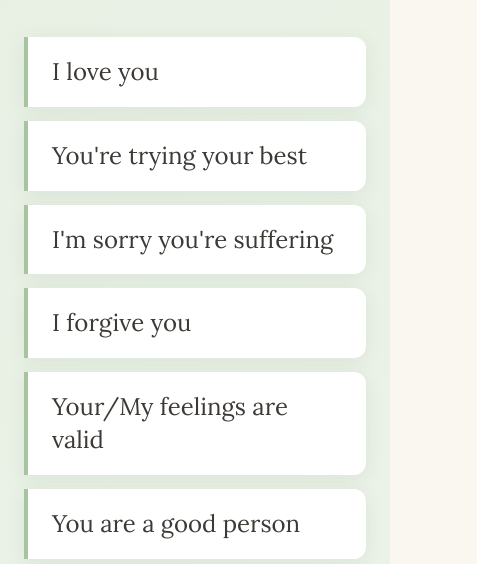
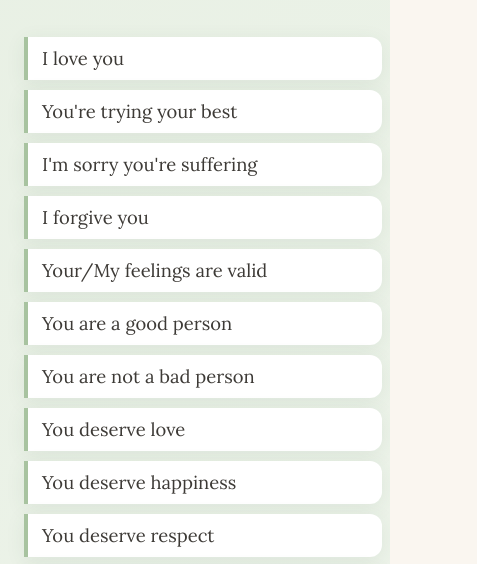
Before and after one commit to MeaningfulIdeas/meaningfulideas, a website: page affirmations/index.html in a window 390 px wide. Shown: the part 268-832 px from the top of the page, 477 px wide, since content can reach past the window. Drawn offline with nearby package versions, Linux system fonts and the light colour scheme.

Commit message:
Improve affirmations page layout

```diff
--- a/affirmations/index.html
+++ b/affirmations/index.html
@@ -8,7 +8,7 @@
   <link rel="preconnect" href="https://fonts.googleapis.com">
   <link rel="preconnect" href="https://fonts.gstatic.com" crossorigin>
   <link href="https://fonts.googleapis.com/css2?family=Lora:ital,wght@0,400;0,600;0,700;1,400&family=Nunito:wght@400;600;700;800&display=swap" rel="stylesheet">
-  <link rel="stylesheet" href="../css/styles.css?v=185d52f">
+  <link rel="stylesheet" href="../css/styles.css?v=185d54f">
   <link rel="icon" href="../assets/favicon.ico" type="image/x-icon">
 </head>
 <body class="affirmations-page">
@@ -41,6 +41,7 @@
           <h1>Self-Compassion Affirmations</h1>
         </div>
 
+        <div class="affirmations-grid">
         <ul class="affirmations-list">
           <li>I love you</li>
           <li>You're trying your best</li>
@@ -94,6 +95,7 @@
           <li>I let go of self-judgment</li>
           <li>I choose to speak to myself with love and kindness</li>
         </ul>
+        </div>
       </div>
     </section>
   </main>
--- a/css/styles.css
+++ b/css/styles.css
@@ -516,38 +516,48 @@ img {
   margin-bottom: 18px;
 }
 
+.affirmations-grid {
+  max-width: 1100px;
+  margin: 0 auto;
+  display: grid;
+  grid-template-columns: repeat(2, minmax(0, 1fr));
+  gap: 12px 20px;
+}
+
 .affirmations-list {
-  max-width: 820px;
-  margin: 0 auto;
+  display: contents;
   padding: 0;
   list-style: none;
 }
 
-.affirmations-list + .affirmations-list {
-  margin-top: 36px;
-}
-
 .affirmations-list li {
-  padding: 18px 24px;
+  padding: 10px 16px;
   border-left: 4px solid var(--sage);
   background: var(--white);
   border-radius: 0 var(--radius) var(--radius) 0;
   box-shadow: var(--shadow);
   color: var(--text);
   font-family: 'Lora', Georgia, serif;
-  font-size: 1.5rem;
-  line-height: 1.4;
-}
-
-.affirmations-list li + li {
-  margin-top: 14px;
+  font-size: 1.15rem;
+  line-height: 1.25;
 }
 
 .affirmations-list li.note {
   color: var(--text-light);
   font-family: 'Nunito', 'Segoe UI', sans-serif;
-  font-size: 1.15rem;
+  font-size: 1rem;
   font-style: italic;
+}
+
+@media (max-width: 600px) {
+  .affirmations-grid {
+    grid-template-columns: 1fr;
+    gap: 10px;
+  }
+
+  .affirmations-list li {
+    padding: 10px 14px;
+  }
 }
 
 /* ============================================
```
